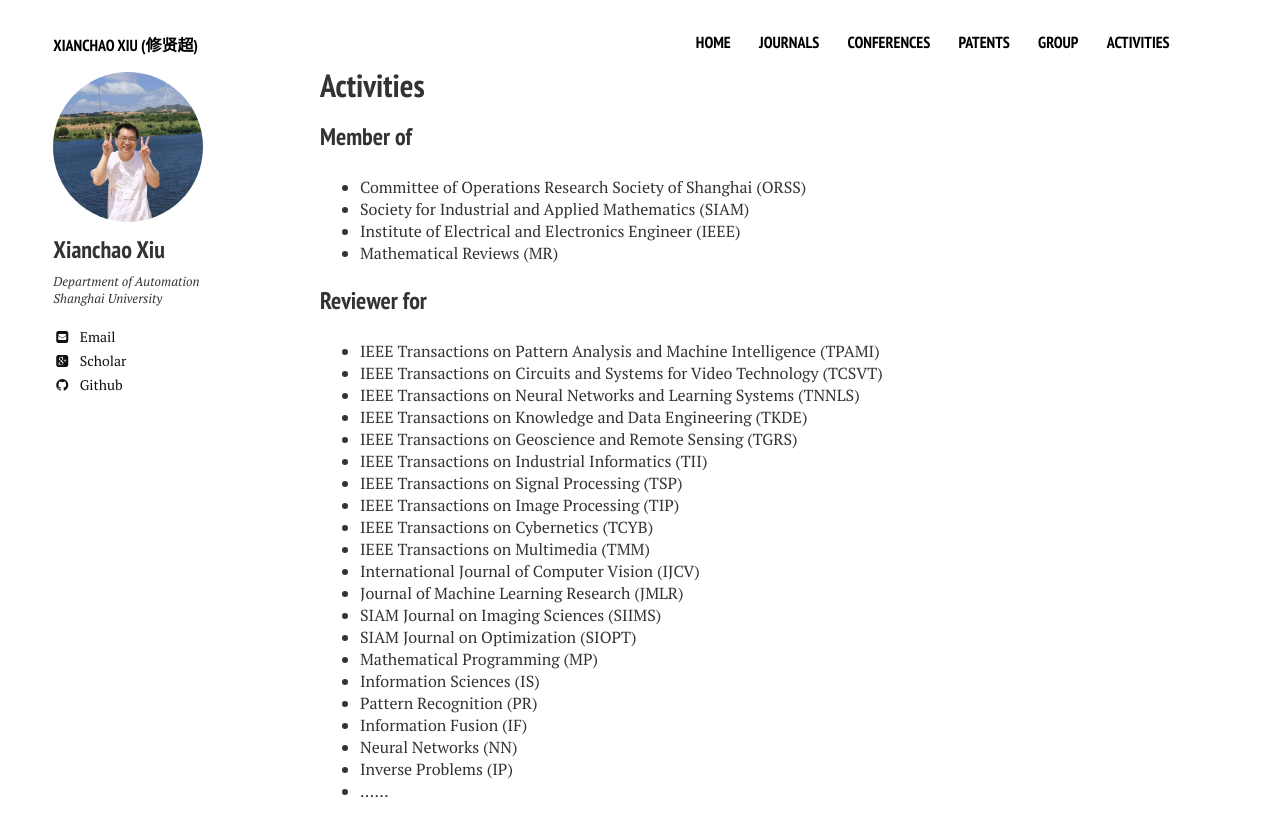
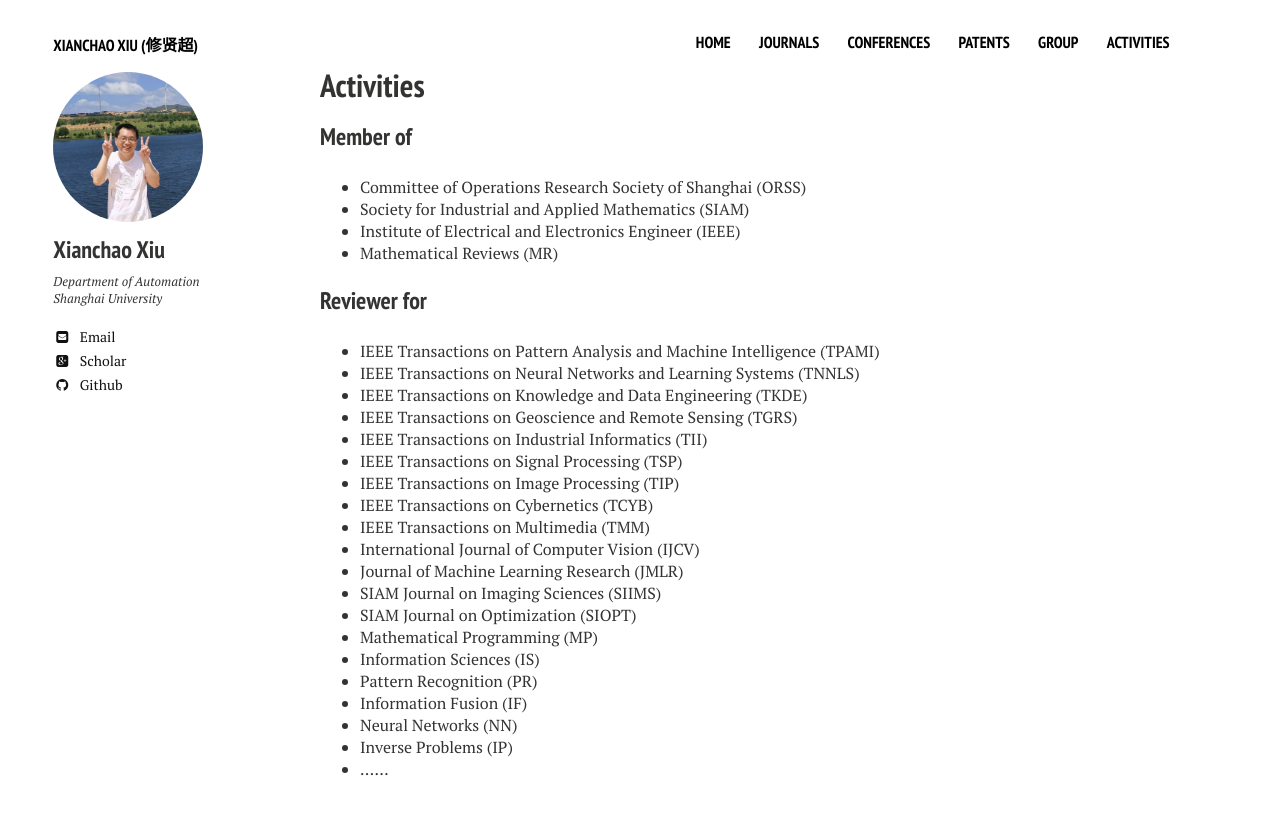
Before and after one commit to xianchaoxiu/xianchaoxiu.github.io, a Jekyll site: the page built from activities/index.md, in a window 1280 px wide. Shown: the top 837 px of the page. Built offline with Jekyll 4.4.1, drawn with Linux system fonts in a browser that asks for light colours; nearby versions of some CDN libraries.

Commit message:
Update index.md

```diff
--- a/activities/index.md
+++ b/activities/index.md
@@ -17,7 +17,6 @@ share: false
 
 ### Reviewer for
 * IEEE Transactions on Pattern Analysis and Machine Intelligence (TPAMI) <br>
-* IEEE Transactions on Circuits and Systems for Video Technology (TCSVT) <br>
 * IEEE Transactions on Neural Networks and Learning Systems (TNNLS) <br>
 * IEEE Transactions on Knowledge and Data Engineering (TKDE)<br>
 * IEEE Transactions on Geoscience and Remote Sensing (TGRS) <br>
```
